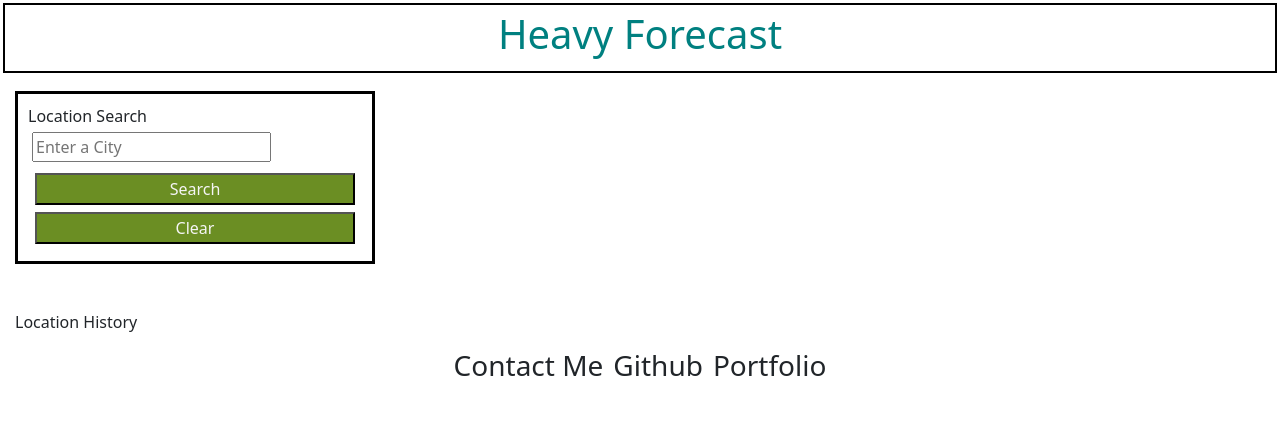
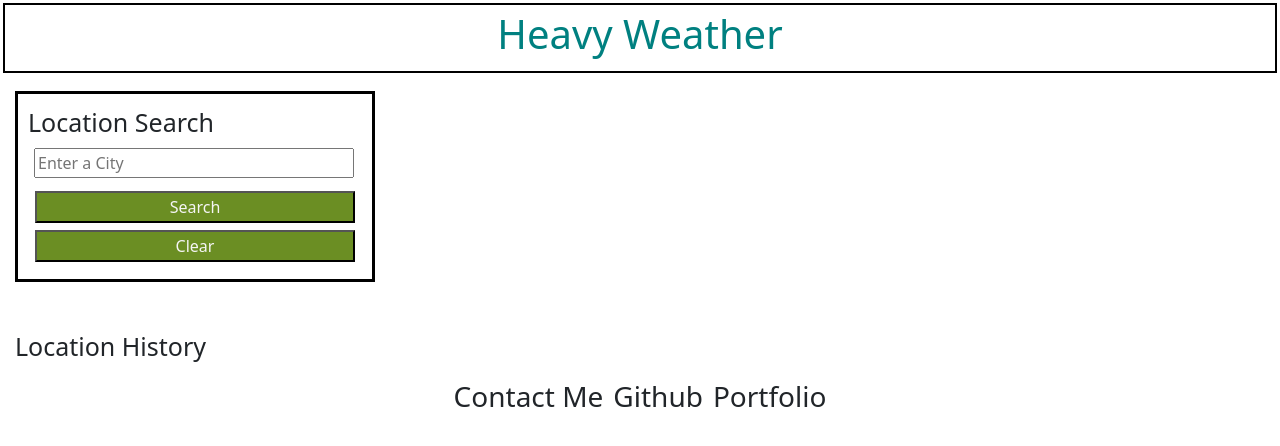
Before and after one commit to Soulreaper077/prod-new, a website: page views/index.html in a window 1280 px wide. Drawn offline with nearby package versions, Linux system fonts and the light colour scheme.

Commit message:
daily commit in the works

```diff
--- a/views/index.html
+++ b/views/index.html
@@ -10,11 +10,12 @@
     <link rel="stylesheet" href="https://cdn.jsdelivr.net/npm/bootstrap@5.2.3/dist/css/bootstrap.min.css" rel="stylesheet" integrity="sha384-rbsA2VBKQhggwzxH7pPCaAqO46MgnOM80zW1RWuH61DGLwZJEdK2Kadq2F9CUG65" crossorigin="anonymous">
     <title>Weather Report</title>
 </head>
+
 <body>
     <!-- Start to the header section-->
     <nav>
     <div class="header">
-        <h1> Heavy Forecast </h1>
+        <h1> Heavy Weather </h1>
     </div>
     </nav>
     <!-- End of the header section-->
--- a/views/style.css
+++ b/views/style.css
@@ -42,3 +42,18 @@ h1 {
     padding: 10px;
     margin: 5px;
 }
+
+/* Location search border box ?? */
+.field {
+    width: 25vw;
+    border: solid 2px transparent;
+}
+
+#citySearch {
+    width: 25vw;
+}
+
+.label {
+    font-size: 25px;
+
+}
```
